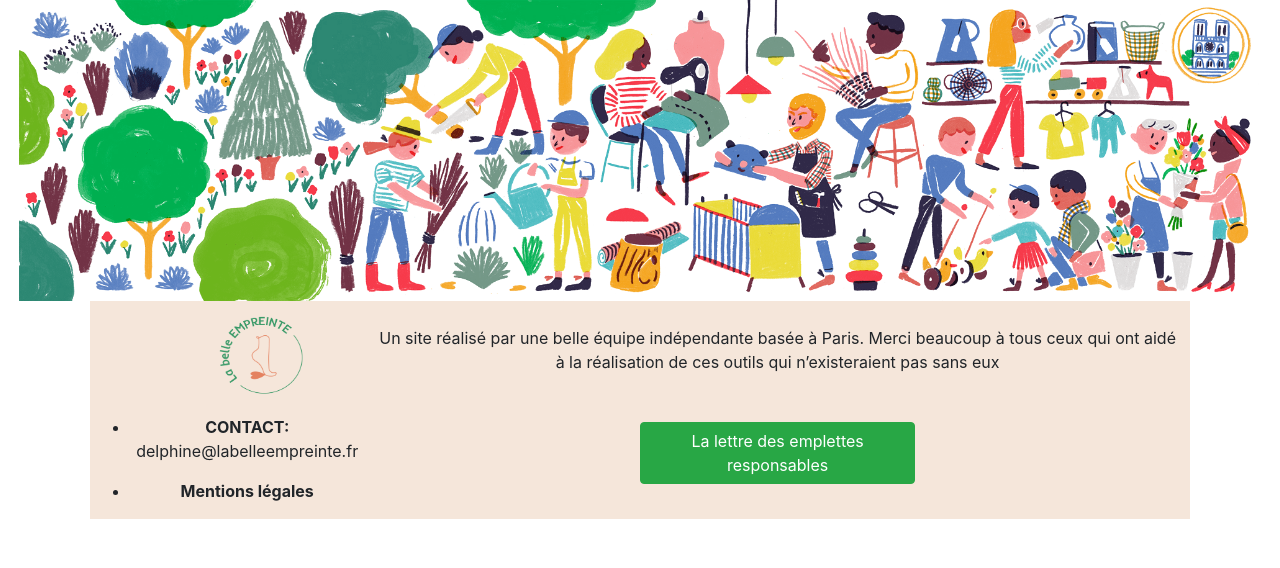
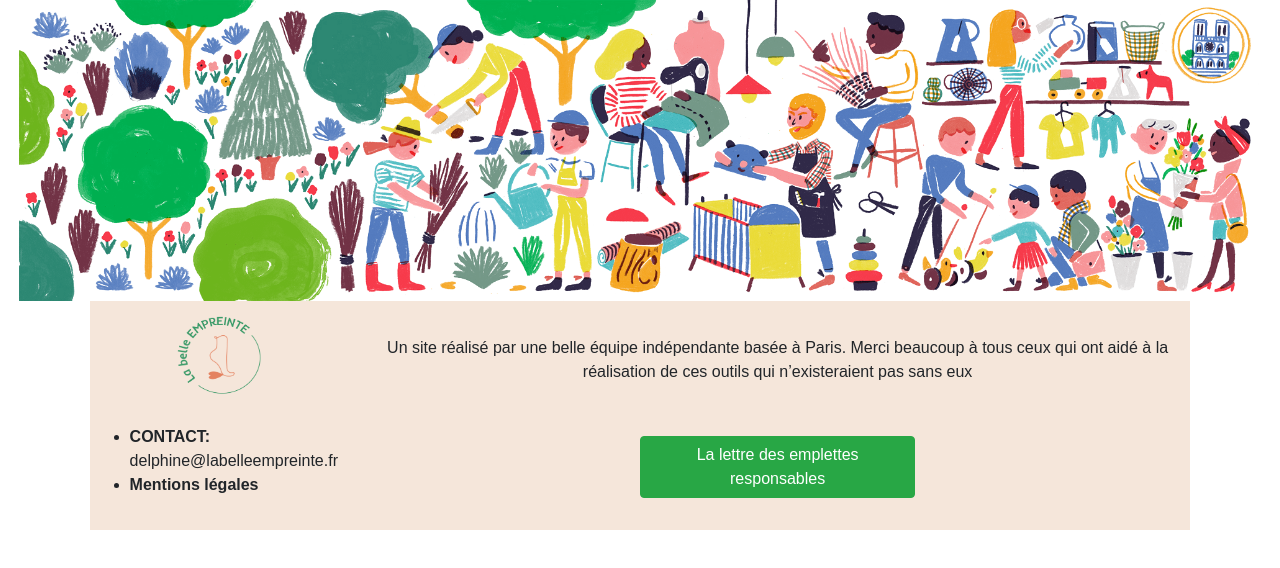
Before and after one commit to WildCodeSchool/Paris-0919-P3-front-LaBelleEmpreinte, a React (Create React App) app: page / in a window 1280 px wide. Shown: the top 568 px of the page. Built offline with nearby package versions, Linux system fonts and the light colour scheme.

Commit message:
font added

```diff
--- a/src/components/screen/CSS/Footer.css
+++ b/src/components/screen/CSS/Footer.css
@@ -10,16 +10,23 @@
     display: grid;
     grid-template-columns: repeat(4, 1fr);
     align-items: center;
+    font-family: 'Montserrat', sans-serif;
 }
 
 .logo{
     grid-column: 1/2;
     grid-row: 1;
-    margin-left: 40%;
+    margin-left: 25%;
 }
 .list{
     grid-column: 1/2;
     grid-row: 2;
+    text-align: left;
+    margin-bottom: 6%;
+    margin-top: 10px;
+}
+.list p{
+    margin-bottom: 0px;
 }
 .remerciements{
     grid-column: 2/5;
@@ -27,13 +34,14 @@
     padding-left: 1%;
     padding-right: 1%;
     font-size: 1rem;
+    margin-top: 20px;
 }
 
 .button{
     grid-column: 3/5;
     grid-row: 2;
     width: 50%;
-    margin-bottom: 5%;
+    margin-bottom: 2%;
 }
 
 @media screen and (max-width:770px){
```
